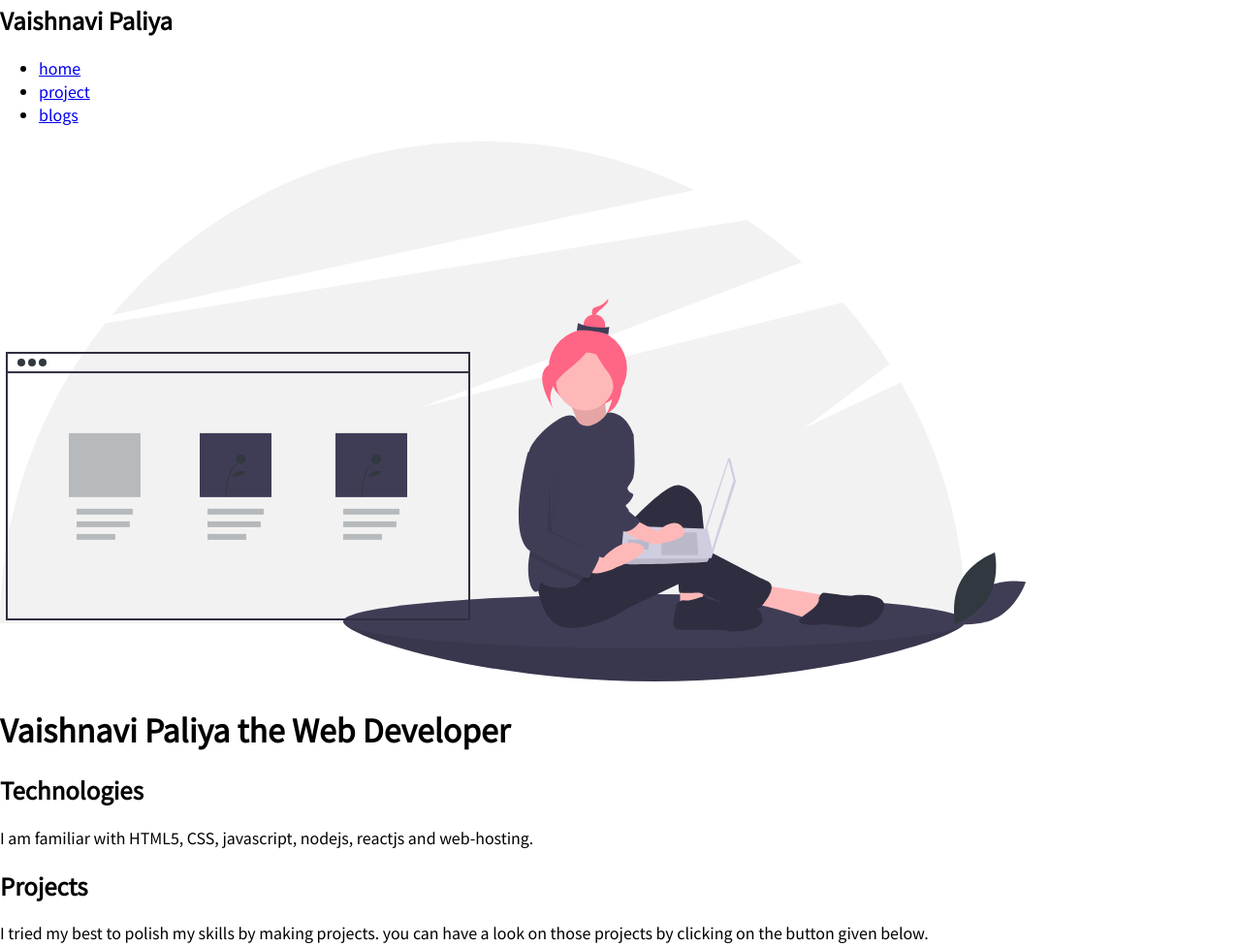
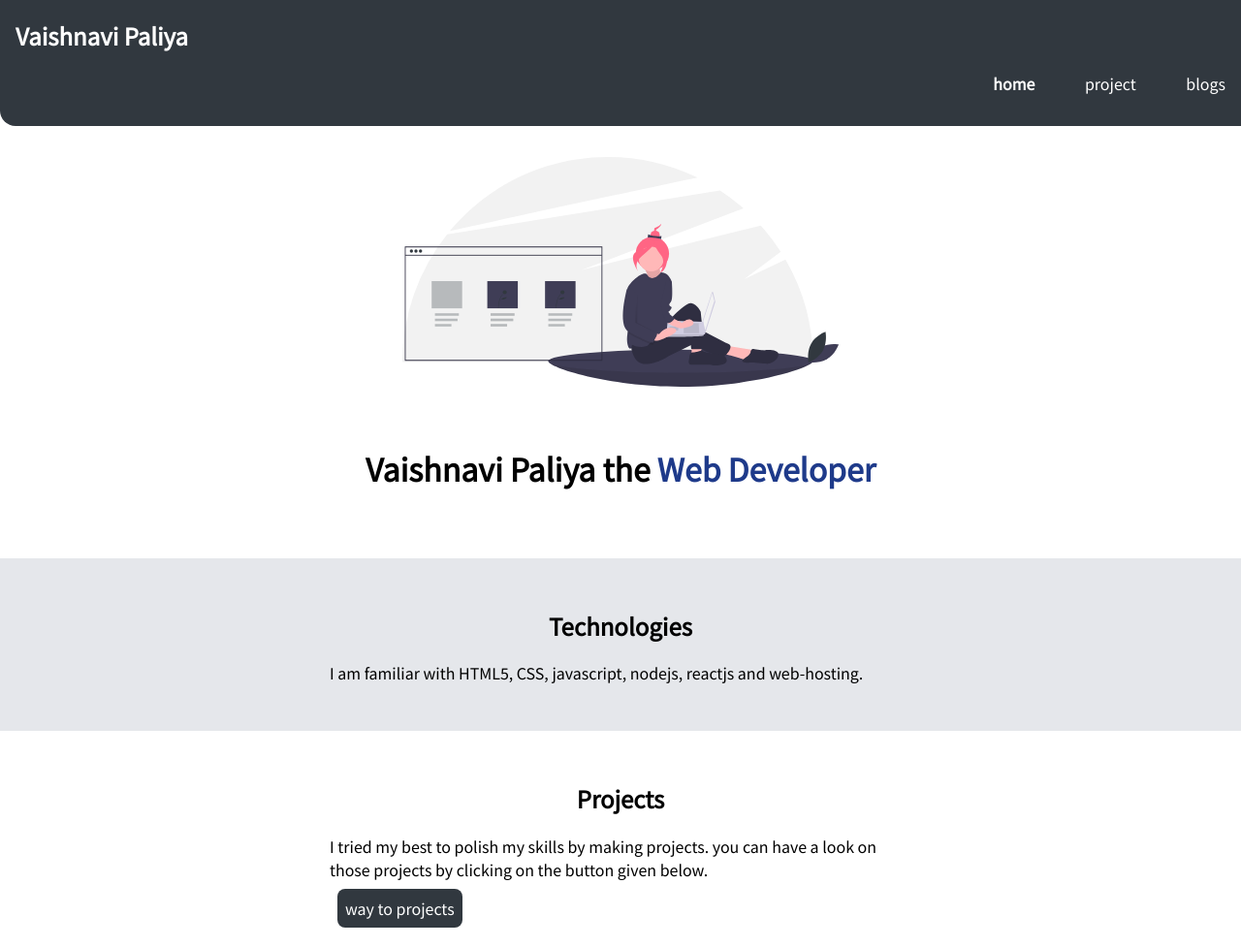
Before and after one commit to vaishnavipaliya11/vaishnavi-portfolio, a plain HTML site: page index.html in a window 1280 px wide. Shown: the part 17-994 px from the top of the page at 97% size. Drawn offline with Linux system fonts and the light colour scheme.

Commit message:
updates the style

```diff
--- a/style.css
+++ b/style.css
@@ -14,3 +14,149 @@ body{
   font-family: 'Noto Sans TC', sans-serif;
   margin:0px;
 }
+
+/* navigation part */
+.navigation{
+  background-color: var(--primary-color);
+  color: white;
+  padding:1rem;
+  border-bottom-left-radius:1rem;
+}
+.link{
+  color:white;
+}
+.nav-pills{
+  text-align:right;
+}
+.navigation.nav-brand{
+  font-weight:bold;
+  font-size: medium;
+}
+
+.link-active{
+  font-weight:bold;
+}
+
+.list-non-bullet{
+  list-style:none;
+}
+
+.list-item-inline{
+  display:inline;
+  padding:0rem,0.5rem;
+}
+
+/* header section */
+.hero{
+  padding:2rem;
+}
+.hero .hero-img{
+  max-width:450px;
+  display:block;
+  margin:auto;
+}
+
+.hero .hero-heading{
+  padding:1rem;
+  text-align:center;
+}
+
+.hero .hero-heading .heading-highlighted{
+  color:var(--dark-blue);
+}
+
+/* section part */
+.section h1{
+  text-align:center;
+}
+
+.section{
+  padding:2rem;
+}
+
+.ls{
+  background-color:var(--light-color);
+}
+
+
+
+/* container */
+.container{
+  padding-left:1rem;
+  padding-right:1rem;
+}
+.container-fluid{
+
+}
+.container-center{
+  max-width:600px;
+  margin:auto;
+}
+
+/* links */
+.link{
+  text-decoration:none;
+  padding:0.5rem, 1rem;
+  margin-top:1rem;
+  margin-bottom:1rem;
+}
+
+.link-primary{
+  background-color:var(--primary-color);
+  border-radius:0.5rem;
+  color:white;
+  padding:0.5rem;
+  margin:0.5rem
+}
+
+.link-secondary{
+  color:var(--primary-color);
+  border-radius:0.5rem;
+  border:1px solid var(--primary-color);
+  margin: 1rem;
+}
+
+/* lists */
+.list-non-bullet{
+  list-style:none;
+}
+
+.list-item-inline{
+  display:inline;
+  padding:0rem,0.5rem;
+}
+
+/* footer */
+footer{
+  background-color:var(--primary-color);
+  padding:2rem;
+  border-bottom-left-radius: 1rem;
+  border-bottom-right-radius: 1rem;
+  border-top-right-radius: 1rem;
+  border-top-left-radius: 1rem;
+  text-align:center;
+  color:white;
+  margin-top: 2rem;
+}
+
+.footer .ul{
+  padding-inline-start: 0px
+}
+
+.blog-img{
+  max-width:250px;
+  display:block;
+  margin:auto;
+}
+
+ .section-blog{
+  display:block;
+  text-align:left;
+  padding :2rem;
+  background-color:var(--light-color);
+  border-radius:1rem,0rem
+}
+
+.spacing{
+  word-spacing:3rem;
+}
```
